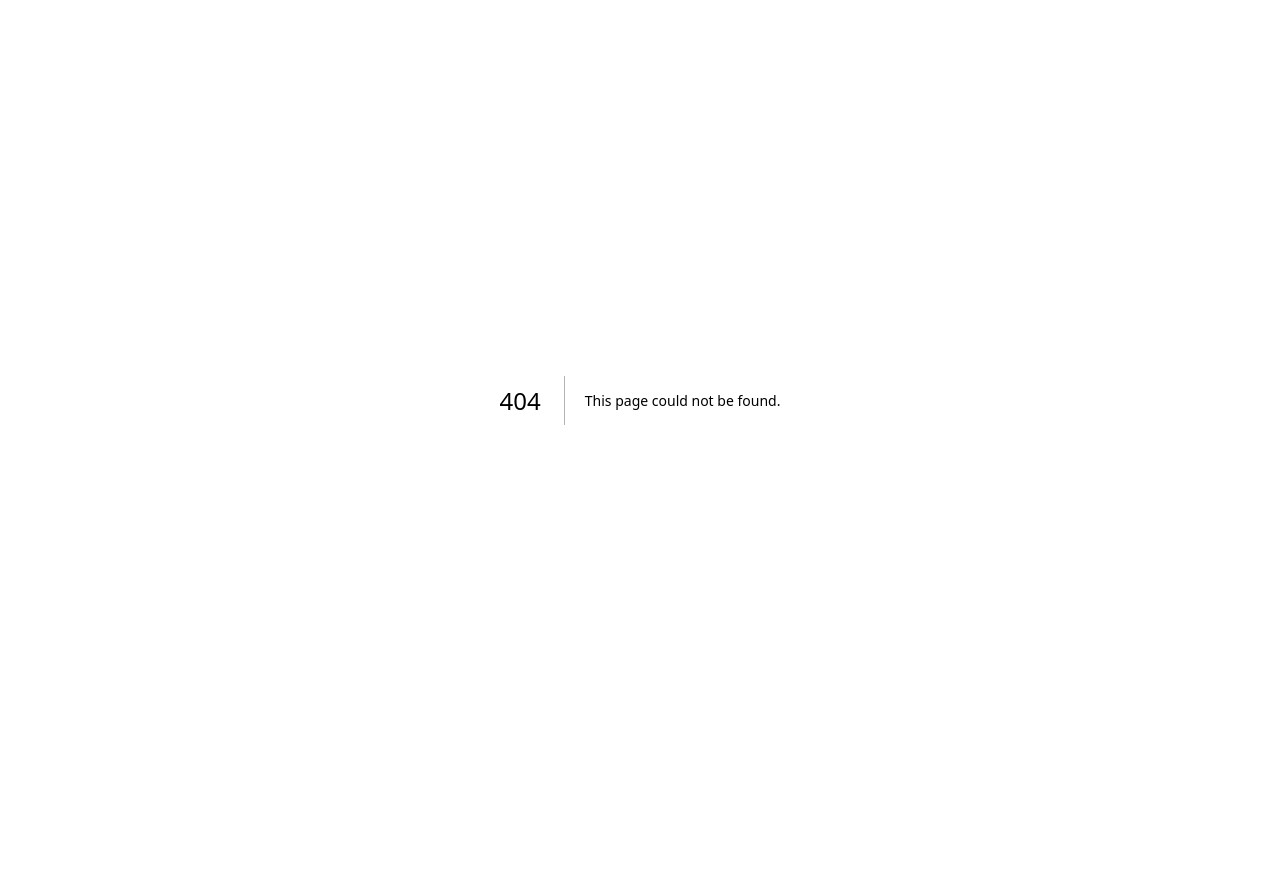
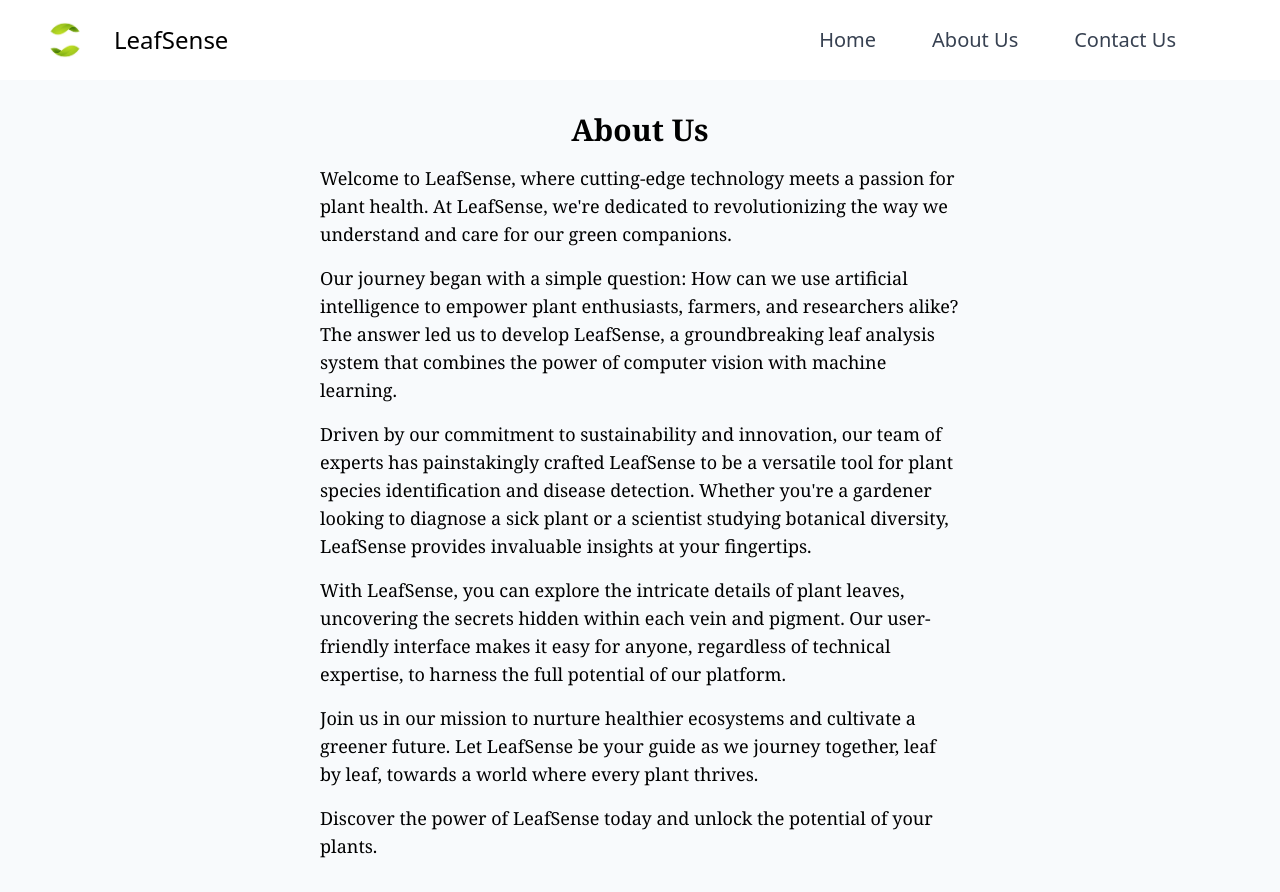
Before and after one commit to alisha0704/softwareda-plantdetection, a Next.js app: page /AboutUs in a window 1280 px wide. Before the commit this address had no page. Before the commit the page ends 800 px from the top, so only its background shows below. Built offline with nearby package versions, Linux system fonts and the light colour scheme.

Commit message:
feat: About us page

```diff
--- /dev/null
+++ b/pages/AboutUs.tsx
@@ -0,0 +1,40 @@
+// components/AboutUs.tsx
+import React from 'react';
+import Header from './components/Common/Header';
+
+const AboutUs: React.FC = () => {
+    return (
+        <>
+        <Header></Header>
+        <div className="bg-slate-50">
+        <div className="max-w-2xl mx-auto py-8 px-4">
+            <h1 className="text-3xl font-serif text-center font-bold mb-4">About Us</h1>
+
+            <p className="text-lg font-serif mb-4">Welcome to LeafSense, where cutting-edge technology meets
+             a passion for plant health. At LeafSense, we're dedicated to revolutionizing the way
+              we understand and care for our green companions.</p>
+            <p className="text-lg font-serif mb-4">Our journey began with a simple question:
+            How can we use artificial intelligence to empower plant enthusiasts,
+             farmers, and researchers alike? The answer led us to develop LeafSense,
+              a groundbreaking leaf analysis system that combines the power of computer
+               vision with machine learning.</p>
+            <p className="text-lg font-serif mb-4">Driven by our commitment to sustainability and innovation,
+             our team of experts has painstakingly crafted LeafSense to be a versatile tool for
+             plant species identification and disease detection. Whether you're a gardener looking
+              to diagnose a sick plant or a scientist studying botanical diversity, LeafSense
+              provides invaluable insights at your fingertips.</p>
+            <p className="text-lg font-serif mb-4">With LeafSense, you can explore the intricate details of plant
+             leaves, uncovering the secrets hidden within each vein and pigment. Our user-friendly
+              interface makes it easy for anyone, regardless of technical expertise, to harness
+              the full potential of our platform.</p>
+            <p className="text-lg font-serif mb-4">Join us in our mission to nurture healthier ecosystems and
+            cultivate a greener future. Let LeafSense be your guide as we journey together, leaf by
+             leaf, towards a world where every plant thrives.</p>
+            <p className="text-lg font-serif">Discover the power of LeafSense today and unlock the potential of your plants.</p>
+        </div>
+        </div>
+        </>
+    );
+}
+
+export default AboutUs;
```
